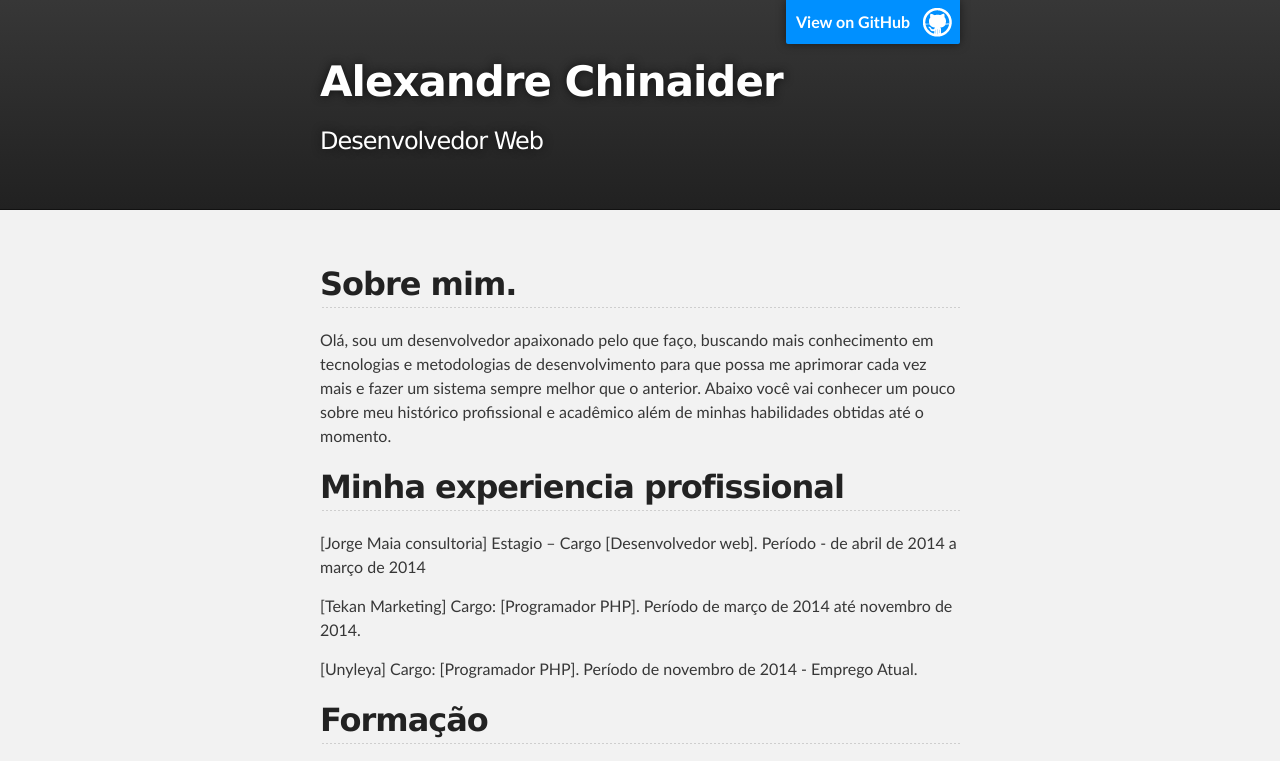
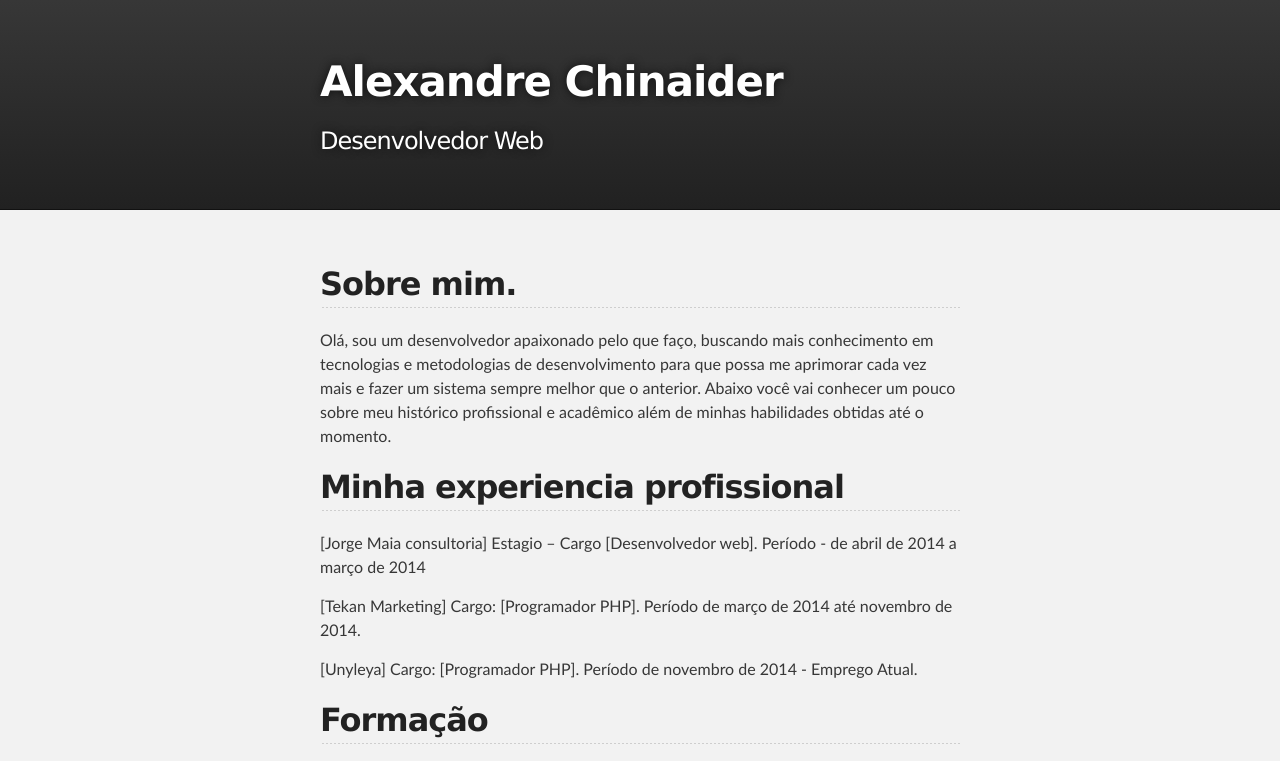
Before and after one commit to Chinaider/chinaider.github.io, a plain HTML site: page index.html in a window 1280 px wide. Shown: the top 761 px of the page. Drawn offline with Linux system fonts and the light colour scheme.

Commit message:
alterando index html

```diff
--- a/index.html
+++ b/index.html
@@ -16,7 +16,7 @@
     <!-- HEADER -->
     <div id="header_wrap" class="outer">
         <header class="inner">
-          <a id="forkme_banner" href="https://github.com/Chinaider">View on GitHub</a>
+
 
           <h1 id="project_title">Alexandre Chinaider</h1>
           <h2 id="project_tagline">Desenvolvedor Web</h2>
```
